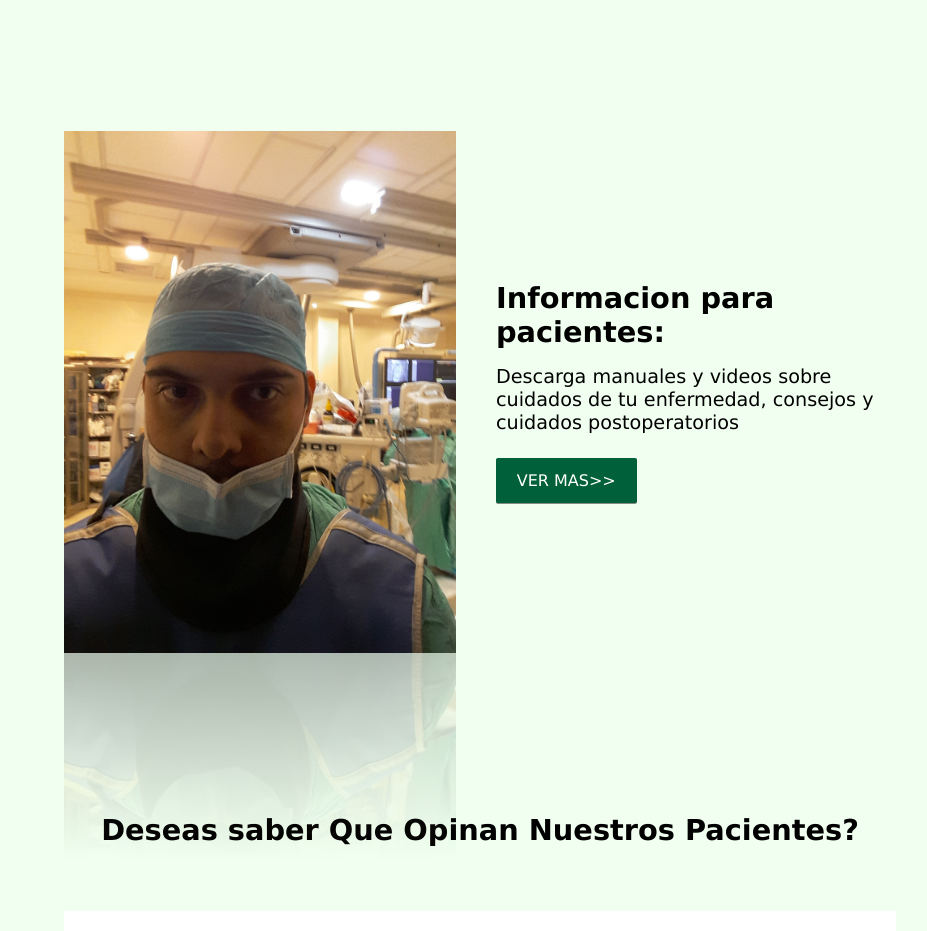
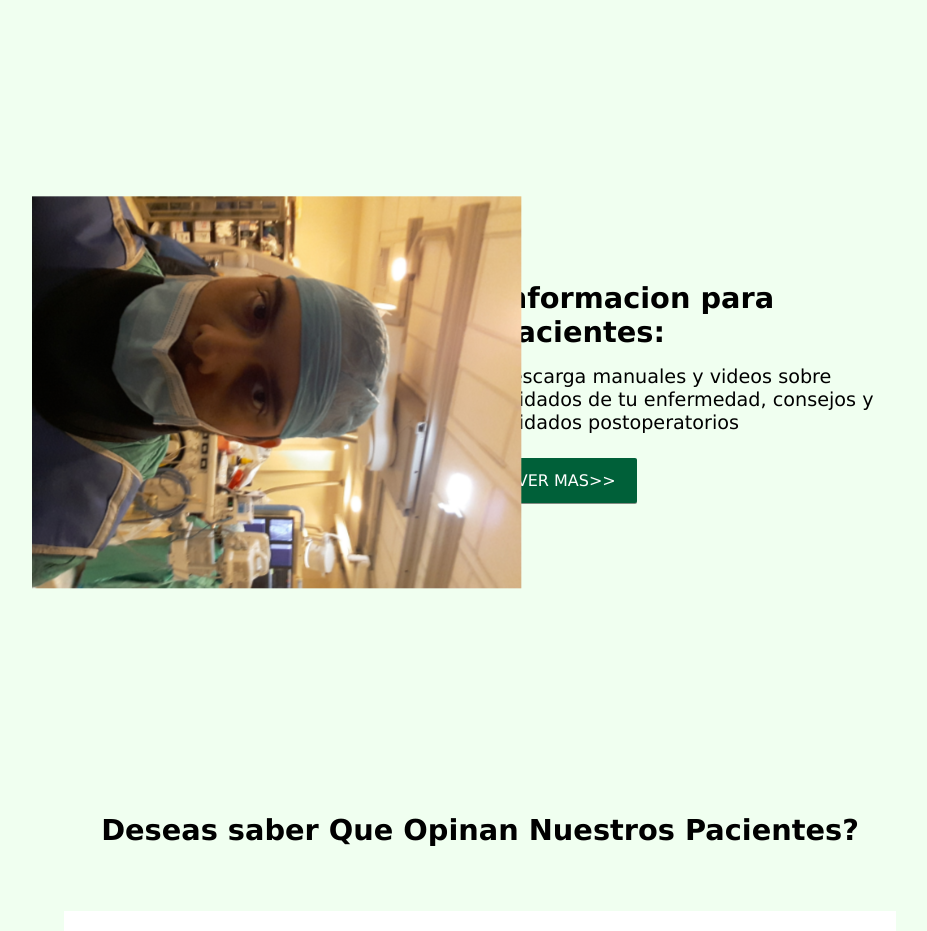
Before and after one commit to drnino/drnino.github.io, a plain HTML site: page index.html in a window 1280 px wide. Shown: the part 2291-3222 px from the top of the page, without its empty margins (160-1087 px from the left). Drawn offline with Linux system fonts and the light colour scheme.

Commit message:
Update main.css

```diff
--- a/main.css
+++ b/main.css
@@ -65,6 +65,14 @@ img {
 	clip-path: circle(400px at center 100px);
 	transition: 0.5s;
 	transition-delay: 0.5s;
+}
+
+.rot90 {
+    -webkit-transform: rotate(90deg);
+    -moz-transform: rotate(90deg);
+    -ms-transform: rotate(90deg);
+    -o-transform: rotate(90deg);
+    transform: rotate(90deg);
 }
 /*-----------------------------------------*/
 /* Three image containers (use 25% for four, and 50% for two, etc) */
```
